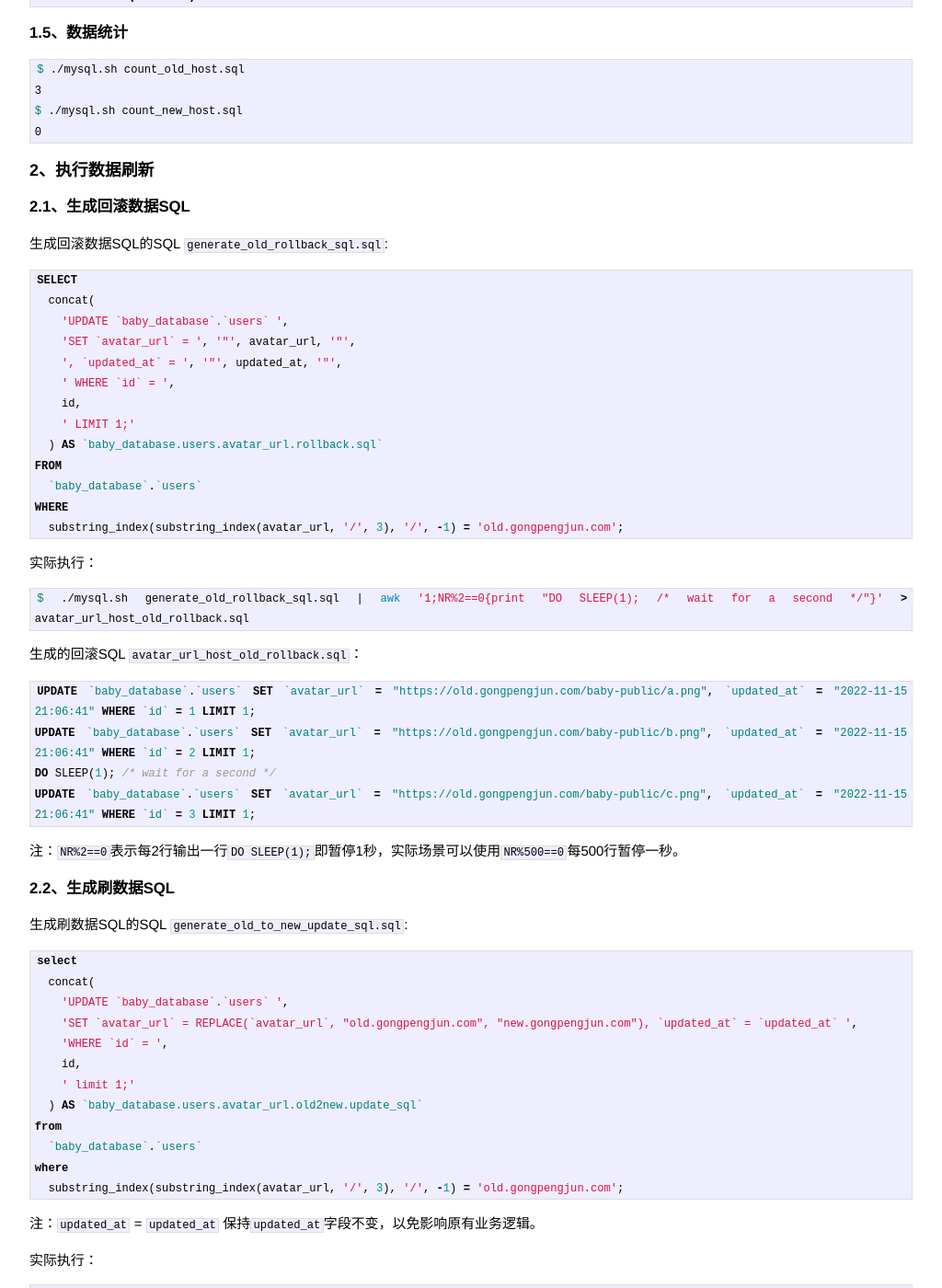
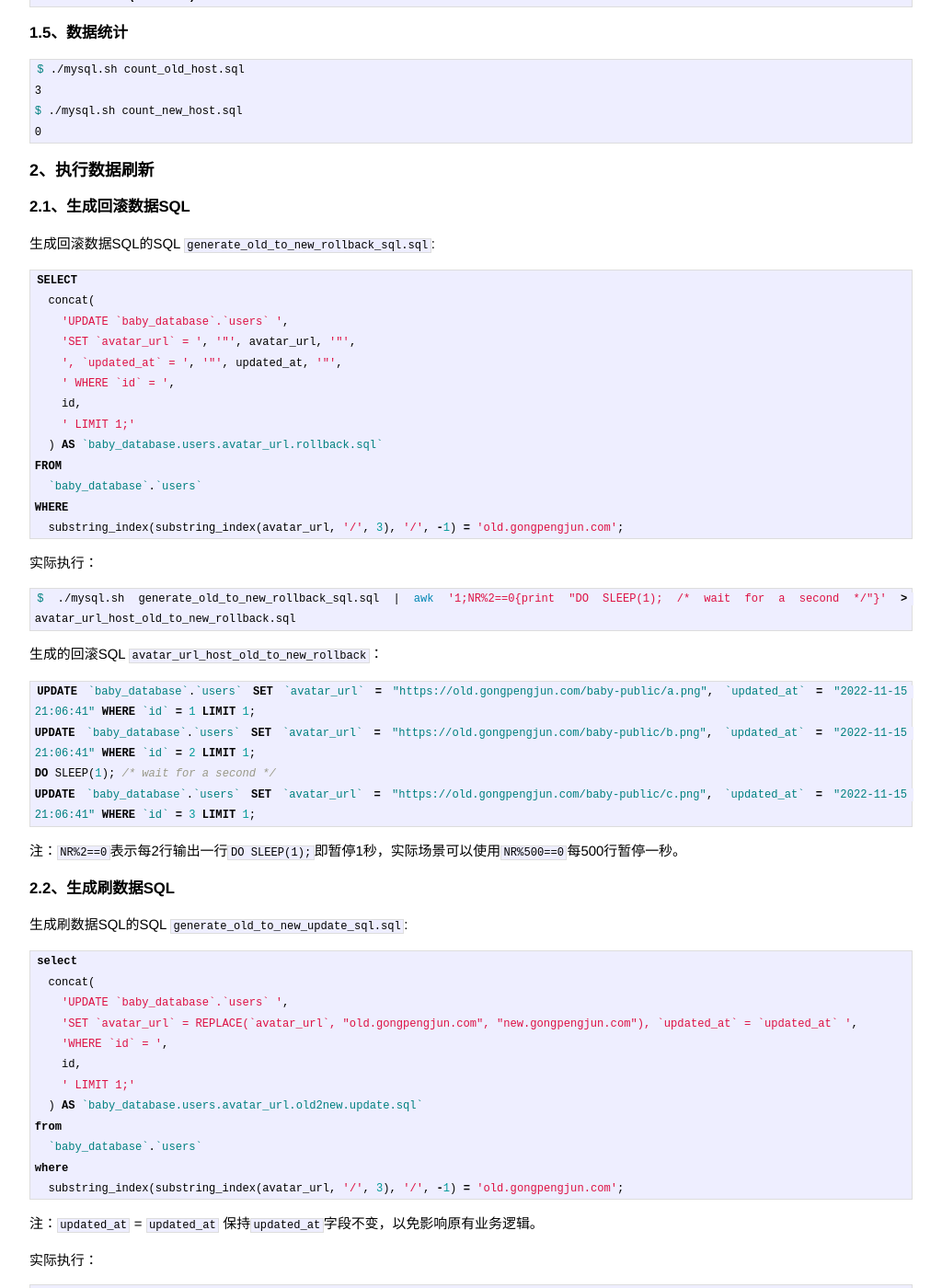
Before and after one commit to gongpengjun/gongpengjun.github.io, a Jekyll site: the page built from _posts/2022-11-13-mysql-batch-update-data.md, in a window 1280 px wide and 1400 px high, scrolled down 1699 px. Shown: the whole window at 92% size, without its empty margins (128-1152 px from the left). Built offline with Jekyll 4.4.1, drawn with Linux system fonts in a browser that asks for light colours; some of the changed text lies outside the part shown.

Commit message:
refine sql and sql file name

````diff
--- a/_posts/2022-11-13-mysql-batch-update-data.md
+++ b/_posts/2022-11-13-mysql-batch-update-data.md
@@ -101,7 +101,7 @@ $ ./mysql.sh count_new_host.sql
 
 #### 2.1、生成回滚数据SQL
 
-生成回滚数据SQL的SQL `generate_old_rollback_sql.sql`:
+生成回滚数据SQL的SQL `generate_old_to_new_rollback_sql.sql`:
 
 ```sql
 SELECT
@@ -122,10 +122,10 @@ WHERE
 实际执行：
 
 ```shell
-$ ./mysql.sh generate_old_rollback_sql.sql | awk '1;NR%2==0{print "DO SLEEP(1); /* wait for a second */"}' > avatar_url_host_old_rollback.sql
+$ ./mysql.sh generate_old_to_new_rollback_sql.sql | awk '1;NR%2==0{print "DO SLEEP(1); /* wait for a second */"}' > avatar_url_host_old_to_new_rollback.sql
 ```
 
-生成的回滚SQL `avatar_url_host_old_rollback.sql`：
+生成的回滚SQL `avatar_url_host_old_to_new_rollback`：
 
 ```sql
 UPDATE `baby_database`.`users` SET `avatar_url` = "https://old.gongpengjun.com/baby-public/a.png", `updated_at` = "2022-11-15 21:06:41" WHERE `id` = 1 LIMIT 1;
@@ -147,8 +147,8 @@ select
     'SET `avatar_url` = REPLACE(`avatar_url`, "old.gongpengjun.com", "new.gongpengjun.com"), `updated_at` = `updated_at` ',
     'WHERE `id` = ',
     id,
-    ' limit 1;'
-  ) AS `baby_database.users.avatar_url.old2new.update_sql`
+    ' LIMIT 1;'
+  ) AS `baby_database.users.avatar_url.old2new.update.sql`
 from
   `baby_database`.`users`
 where
@@ -170,10 +170,10 @@ $ ./mysql.sh generate_old_to_new_update_sql.sql | awk '1;NR%2==0{print "DO SLEEP
 生成的刷数据的SQL `avatar_url_host_old_to_new_update.sql`:
 
 ```sql
-UPDATE `baby_database`.`users` SET `avatar_url` = REPLACE(`avatar_url`, "old.gongpengjun.com", "new.gongpengjun.com"), `updated_at` = `updated_at` WHERE `id` = 1 limit 1;
-UPDATE `baby_database`.`users` SET `avatar_url` = REPLACE(`avatar_url`, "old.gongpengjun.com", "new.gongpengjun.com"), `updated_at` = `updated_at` WHERE `id` = 2 limit 1;
+UPDATE `baby_database`.`users` SET `avatar_url` = REPLACE(`avatar_url`, "old.gongpengjun.com", "new.gongpengjun.com"), `updated_at` = `updated_at` WHERE `id` = 1 LIMIT 1;
+UPDATE `baby_database`.`users` SET `avatar_url` = REPLACE(`avatar_url`, "old.gongpengjun.com", "new.gongpengjun.com"), `updated_at` = `updated_at` WHERE `id` = 2 LIMIT 1;
 DO SLEEP(1); /* wait for a second */
-UPDATE `baby_database`.`users` SET `avatar_url` = REPLACE(`avatar_url`, "old.gongpengjun.com", "new.gongpengjun.com"), `updated_at` = `updated_at` WHERE `id` = 3 limit 1;
+UPDATE `baby_database`.`users` SET `avatar_url` = REPLACE(`avatar_url`, "old.gongpengjun.com", "new.gongpengjun.com"), `updated_at` = `updated_at` WHERE `id` = 3 LIMIT 1;
 ```
 
 实际执行：
````
